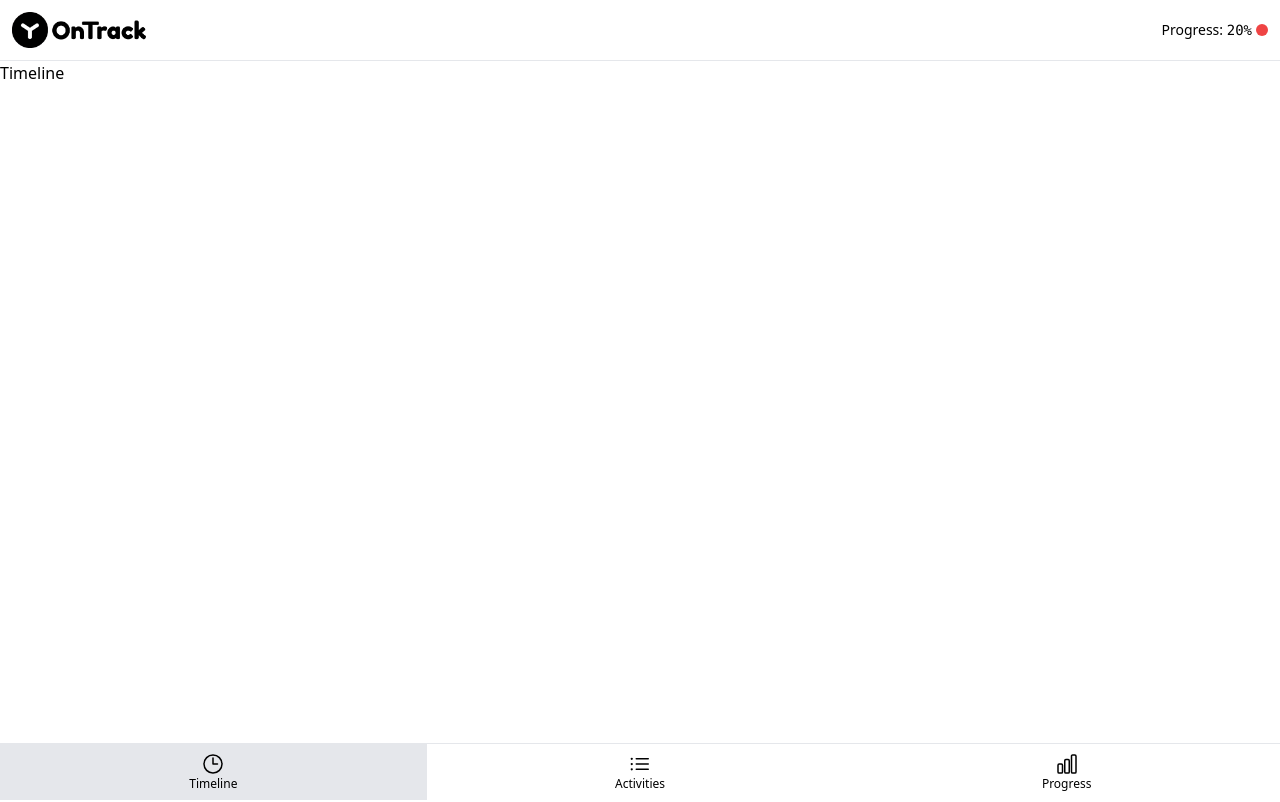
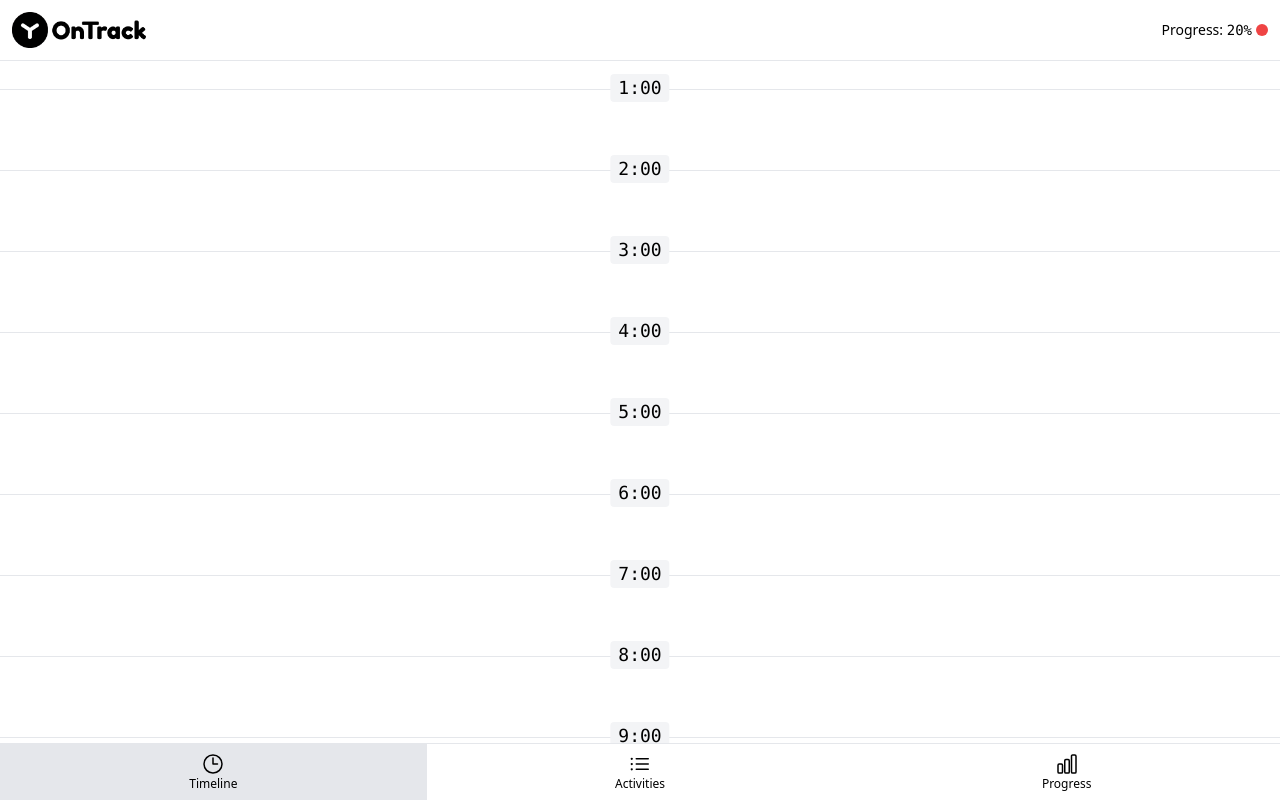
Before and after one commit to sigmarius/vue-ontrack, a Vue app: page /#timeline in a window 1280 px wide. Shown: the top 802 px of the page. Built offline with nearby package versions, Linux system fonts and the light colour scheme.

Commit message:
Делает разметку шкалы Timeline

```diff
--- a/src/pages/TheTimeline.vue
+++ b/src/pages/TheTimeline.vue
@@ -1,3 +1,18 @@
 <template>
-  <h1>Timeline</h1>
+  <div class="mt-7">
+    <ul>
+      <li
+        v-for="i in 24"
+        :key="i"
+        class="relative px-4 py-10 flex flex-col gap-2 border-t border-gray-200"
+      >
+        <a
+          href="#"
+          class="absolute -top-4 left-1/2 -translate-x-1/2 px-2 font-mono text-lg tetx-gray-500 rounded bg-gray-100"
+        >
+          {{ i }}:00
+        </a>
+      </li>
+    </ul>
+  </div>
 </template>
```
